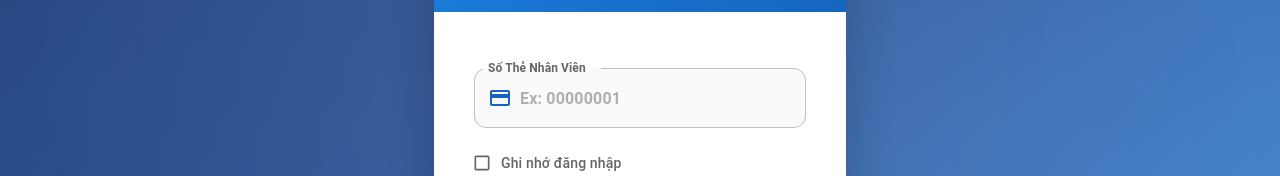
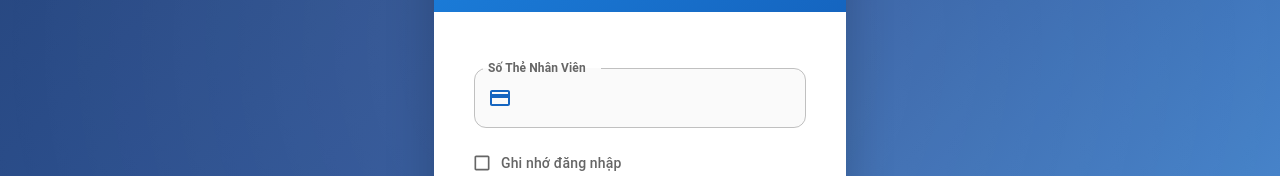
Before and after one commit to CSI-IT-TEAM/vite-ce-checklist_local, a React (Vite) app: page /login in a window 1280 px wide. Shown: the part 356-532 px from the top of the page. Built offline with nearby package versions, Linux system fonts and the light colour scheme.

Commit message:
Update Login.tsx

```diff
--- a/src/pages/login/Login.tsx
+++ b/src/pages/login/Login.tsx
@@ -164,7 +164,7 @@ const Login = () => {
                         <TextField
                             fullWidth
                             label={t('login.cardNumber')}
-                            placeholder="Ex: 00000001"
+                            placeholder=""
                             variant="outlined"
                             margin="normal"
                             value={cardNumber}
```
